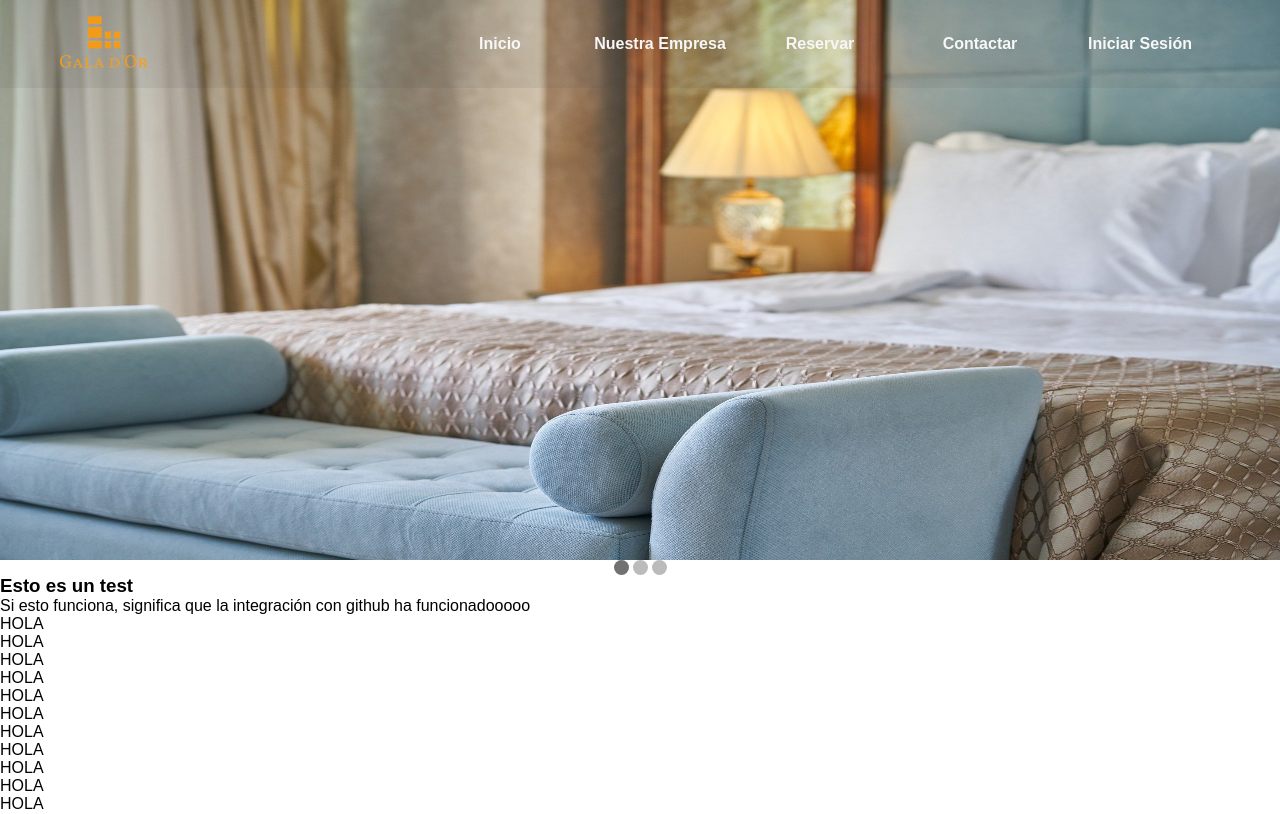
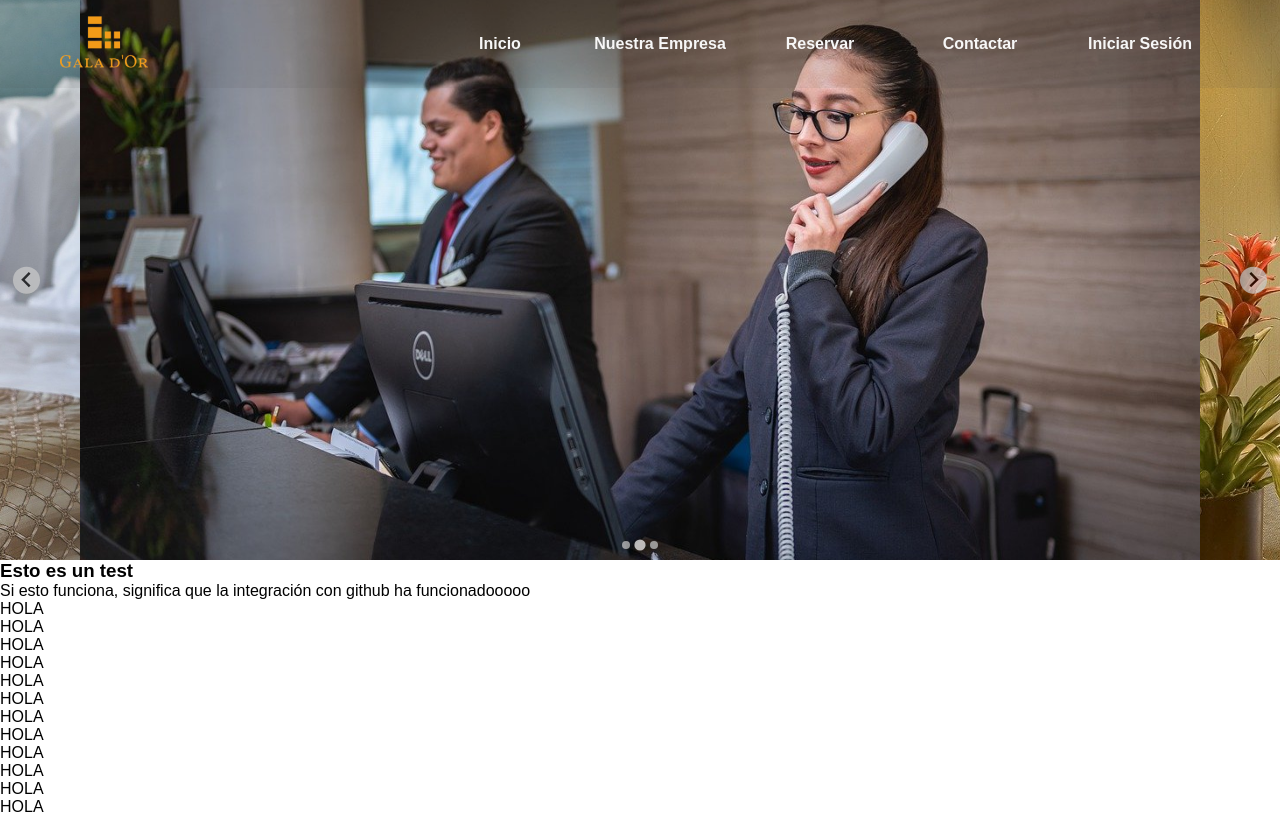
Before and after one commit to Arkadexus/webproygala, a PHP site: page / in a window 1280 px wide. Shown: the top 814 px of the page. Run offline with PHP 8.4, Linux system fonts and the light colour scheme.

Commit message:
Slider cambiado

```diff
--- a/index.php
+++ b/index.php
@@ -4,6 +4,7 @@
     <meta charset="UTF-8">
     <meta name="viewport" content="width=device-width, initial-scale=1.0">
     <link rel="stylesheet" href="style/style.css">
+    <link rel="stylesheet" href="https://cdn.jsdelivr.net/npm/@splidejs/splide@latest/dist/css/splide.min.css">
     <link rel="shortcut icon" href="favicon.ico" type="image/x-icon">
     <title>Gala d'Or</title>
 </head>
@@ -14,24 +15,24 @@
     ?>
 
 <div class="contenido">
-    <div>
-        <img class="mySlides fade" src="img/hotel-index.jpg">
-        <img class="mySlides fade" src="img/hotel-index.jpg">
-        <img class="mySlides fade" src="img/hotel-index.jpg">
-        <div class="botones">
-            <span class="punto" onclick="currentSlide(1)"></span>
-            <span class="punto" onclick="currentSlide(2)"></span>
-            <span class="punto" onclick="currentSlide(3)"></span>
-        </div>
-    </div>
+<div class="splide">
+	<div class="splide__track">
+		<ul class="splide__list">
+			<li class="splide__slide"><img src="img/hotel-index.jpg" alt="slide hotel 1"></li>
+			<li class="splide__slide"><img src="img/hotel-index2.jpg" alt="slide hotel 2"></li>
+			<li class="splide__slide"><img src="img/hotel-index3.jpg" alt="slide hotel 2"></li>
+		</ul>
+	</div>
+</div>
     <h3>Esto es un test</h3>
     <p>Si esto funciona, significa que la integración con github ha funcionadooooo</p>
     <?php
         for($i = 0; $i < 50; $i++){
-            echo("HOLA <br/>");
+            echo("<p>HOLA</p>");
         }
     ?>
 </div>
-<script src="scripts/slider.js"></script>
+<script src="https://cdn.jsdelivr.net/npm/@splidejs/splide@latest/dist/js/splide.min.js"></script>
+<script src="scripts/cargarSlider.js"></script>
 </body>
 </html>
--- /dev/null
+++ b/scripts/cargarSlider.js
@@ -0,0 +1,9 @@
+new Splide( '.splide', {
+    type   : 'loop',
+    'cover'      : true,
+	padding: {
+		right: '5rem',
+		left : '5rem',
+    },
+    autoplay: true,
+} ).mount();
--- a/style/style.css
+++ b/style/style.css
@@ -76,27 +76,15 @@ header ul{
     top: 0px;
 }
 
-.mySlides {
-    display:none;
+.splide__slide {
+    width: 100%;
     height: 70vh;
-    width: 100%;
 }
-.fade {
-    -webkit-animation-name: fade;
-    -webkit-animation-duration: 1.5s;
-    animation-name: fade;
-    animation-duration: 1.5s;
-  }
 
-  @-webkit-keyframes fade {
-    from {opacity: .4}
-    to {opacity: 1}
-  }
+.splide_slide img{
+    object-fit: fill;
+}
 
-  @keyframes fade {
-    from {opacity: .4}
-    to {opacity: 1}
-  }
 .botones{
     display: flex;
     justify-content: center;
```
Also changed, not shown: scripts/slider.js (deleted, +0 -47 lines), img/hotel-index2.jpg (added), img/hotel-index3.jpg (added).
